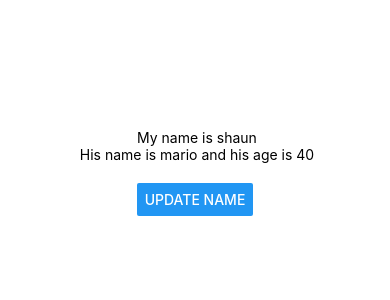
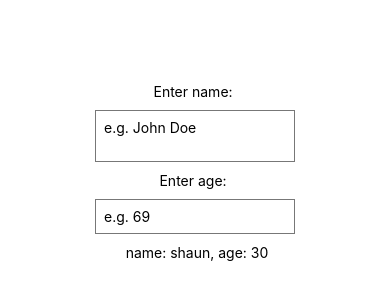
Before and after one commit to gitalvininfo/react-native-game-rating, a React Native app: screen / in a window 390 px wide. Shown: the part 250-550 px from the top of the page. Built offline with nearby package versions, Linux system fonts and the light colour scheme.

Commit message:
text inputs binding

```diff
--- a/App.js
+++ b/App.js
@@ -1,28 +1,31 @@
 import React, { useState } from 'react';
 
 import { StatusBar } from 'expo-status-bar';
-import { StyleSheet, Text, View, Button } from 'react-native';
+import { StyleSheet, Text, View, Button, TextInput } from 'react-native';
 
 export default function App() {
   const [name, setName] = useState('shaun');
-  const [person, setPerson] = useState({ name: 'mario', age: 40 });
-
-
-
-  const clickHandler = () => {
-    setName('Luigi');
-    setPerson({name: 'John Cena', age: 22});
-  }
+  const [age, setAge] = useState('30');
 
 
   return (
     <View style={styles.container}>
-      <Text> My name is {name}</Text>
-      <Text> His name is {person.name} and his age is {person.age}</Text>
+      <Text>Enter name: </Text>
+      <TextInput
+        multiline
+        style={styles.input}
+        placeholder='e.g. John Doe'
+        onChangeText={(value) => setName(value)}
+      />
+      <Text>Enter age: </Text>
 
-      <View style={styles.buttonContainer}>
-        <Button title='update name' onPress={clickHandler} />
-      </View>
+      <TextInput
+        keyboardType='numeric'
+        style={styles.input}
+        placeholder='e.g. 69'
+        onChangeText={(value) => setAge(value)}
+      />
+      <Text> name: {name}, age: {age}</Text>
     </View>
   );
 }
@@ -34,7 +37,11 @@
     alignItems: 'center',
     justifyContent: 'center',
   },
-  buttonContainer: {
-    marginTop: 20
+  input: {
+    borderWidth: 1,
+    borderColor: '#777',
+    padding: 8,
+    margin: 10,
+    width: 200
   }
 });
```
